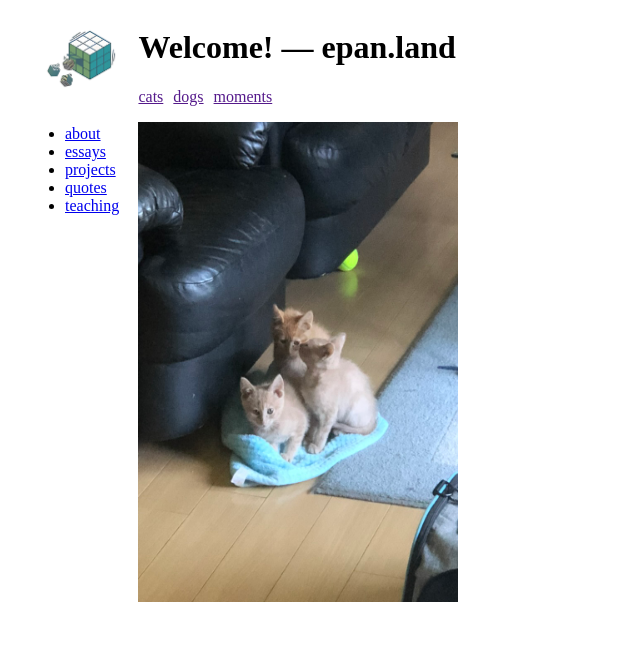
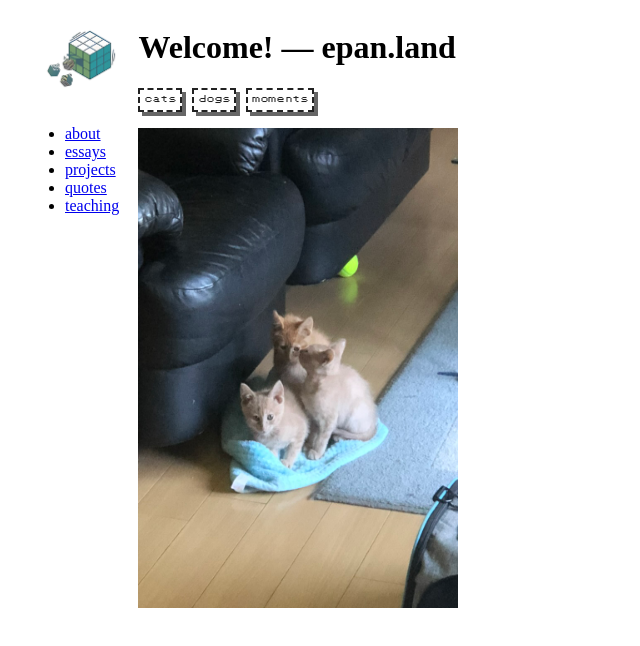
Before and after one commit to ericpan64/ericpan64.github.io, a SvelteKit app in the folder app/: page / in a window 1280 px wide. Shown: the top 646 px of the page, without its empty margins (0-640 px from the left). Built offline with nearby package versions, Linux system fonts and the light colour scheme.

Commit message:
Svelte 5 migration + button update

```diff
--- a/app/src/routes/+page.svelte
+++ b/app/src/routes/+page.svelte
@@ -1,16 +1,15 @@
 <script lang="ts">
-    import { onMount } from "svelte";
     import { imageData } from "$lib/imageOptions";
 
-    let imageSrc = "";
-    let imageAltText = "";
-    let folderSelection = "cats";
-    let isLoading = true;
+    let imageSrc = $state("");
+    let imageAltText = $state("");
+    let folderSelection = $state<keyof typeof imageData>("cats");
+    let isLoading = $state(true);
 
     let lastPicked = "";
 
     const pickRandom = (
-        optionDict: Record<string, Record<string, number>>,
+        optionDict: Record<string, { weight: number; alt: string }>,
     ): string => {
         const options = Object.keys(optionDict).filter(
             (opt) => opt !== lastPicked,
@@ -18,14 +17,14 @@
         if (options.length === 0) return lastPicked;
 
         const sum = options.reduce(
-            (acc, opt) => acc + optionDict[opt].weight,
+            (acc, opt) => acc + (optionDict[opt]?.weight || 0),
             0,
         );
         const rand = Math.random() * sum;
 
         let cumulative = 0;
         for (let opt of options) {
-            cumulative += optionDict[opt].weight;
+            cumulative += optionDict[opt]?.weight || 0;
             if (rand <= cumulative) {
                 lastPicked = opt;
                 return opt;
@@ -39,25 +38,15 @@
         const options = imageData[folderSelection];
         const pickedImg = pickRandom(options);
         imageSrc = `/images/${folderSelection}/${pickedImg}`;
-        imageAltText = imageData[folderSelection][pickedImg].alt;
+        imageAltText = (imageData[folderSelection] as any)[pickedImg]?.alt || '';
         isLoading = false;
     };
 
-    onMount(setImageVars);
+    $effect(() => {
+        setImageVars();
+    });
 
     const imageDirectories = ["cats", "dogs", "moments"];
-
-    // // Cursor stuff!
-    // // TODO: Add way to disable the cursor
-    // import { cursorEnabled } from "$lib/stores";
-
-    // onMount(() => {
-    //     cursorEnabled.subscribe((enabled) => {
-    //         document.documentElement.dataset.cursor = enabled
-    //             ? "enabled"
-    //             : "disabled";
-    //     });
-    // });
 </script>
 
 <main>
@@ -66,12 +55,13 @@
         <ul class="horizontal-list pikachu-question">
             {#each imageDirectories as category}
                 <li>
-                    <a class="pikachu-surprise"
-                        href=""
-                        on:click={() => {
-                            folderSelection = category;
+                    <button class="pokemon-button"
+                        onclick={(e) => {
+                            e.preventDefault();
+                            folderSelection = category as keyof typeof imageData;
                             setImageVars();
-                        }}>{category}</a
+                        }}>
+                        <span class="pikachu-surprise">{category}</span></button
                     >
                 </li>
             {/each}
@@ -101,4 +91,37 @@
         display: inline-block;
         margin-right: 10px;
     }
+
+    .pokemon-button {
+        /* Basic shape and border */
+        border: 2px dashed #222;
+        background-color: rgba(255, 255, 255, 0.9);
+        padding: 6px 4px;
+        font-family: 'Pokemon GB'; /* Retro pixel font */
+        font-size: 8px;
+        color: #222;
+        cursor: pointer;
+        /* No rounded corners */
+        border-radius: 0;
+        /* Shadow/bevel effect */
+        box-shadow: 4px 4px 0 #666;
+        /* Transition for interactive feedback */
+        transition: all 0.1s;
+        /* Outline for accessibility, but keep it subtle */
+        outline: none;
+    }
+
+    .pokemon-button:hover {
+        border: 2px solid #222;
+        background-color: rgba(255, 255, 255, 0.95);
+        box-shadow: 2px 2px 0 #666;
+        transform: translate(2px, 2px);
+    }
+
+    .pokemon-button:active {
+        background-color: rgba(255, 255, 255, 1);
+        box-shadow: 1px 1px 0 #666;
+        transform: translate(3px, 3px);
+    }
+
 </style>
--- a/app/src/routes/essays/+page.server.ts
+++ b/app/src/routes/essays/+page.server.ts
@@ -1,5 +1,5 @@
-import { readdir } from 'fs/promises';
-import { join } from 'path';
+import { readdir } from 'node:fs/promises';
+import { join } from 'node:path';
 
 export async function load() {
     const essaysDirectory = join(process.cwd(), 'static', 'writing', 'essays');
--- a/app/src/routes/essays/+page.svelte
+++ b/app/src/routes/essays/+page.svelte
@@ -1,5 +1,5 @@
 <script lang="ts">
-    export let data;
+    let { data } = $props();
 
     // Map of special titles to their display names
     const titleOverrides: Record<string, string> = {
--- a/app/src/routes/essays/[title]/+page.svelte
+++ b/app/src/routes/essays/[title]/+page.svelte
@@ -1,9 +1,9 @@
 <script>
     import MarkdownPage from "$lib/components/MarkdownPage.svelte";
 
-    export let data;
+    let { data } = $props();
 
-    $: markdownPath = `/writing/essays/${data.title}.md`;
+    let markdownPath = $derived(`/writing/essays/${data.title}.md`);
 </script>
 
 <main>
```
Also changed, not shown: app/package.json (+4 -3 lines), app/src/lib/components/MarkdownPage.svelte (+12 -20 lines), app/src/lib/components/MarkdownRenderer.svelte (+9 -15 lines), 1 other file (tests, documents, lock files or other folders).
